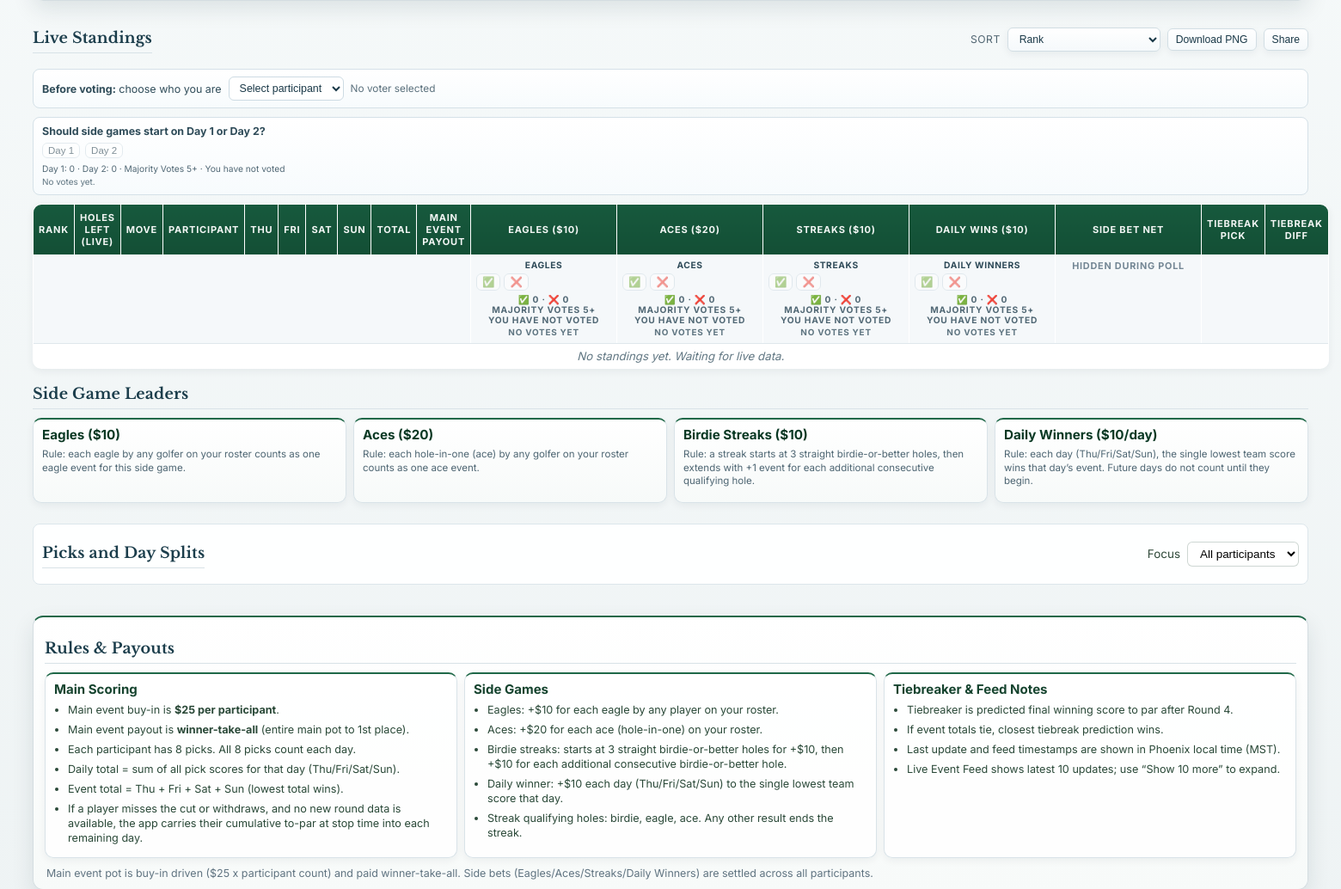
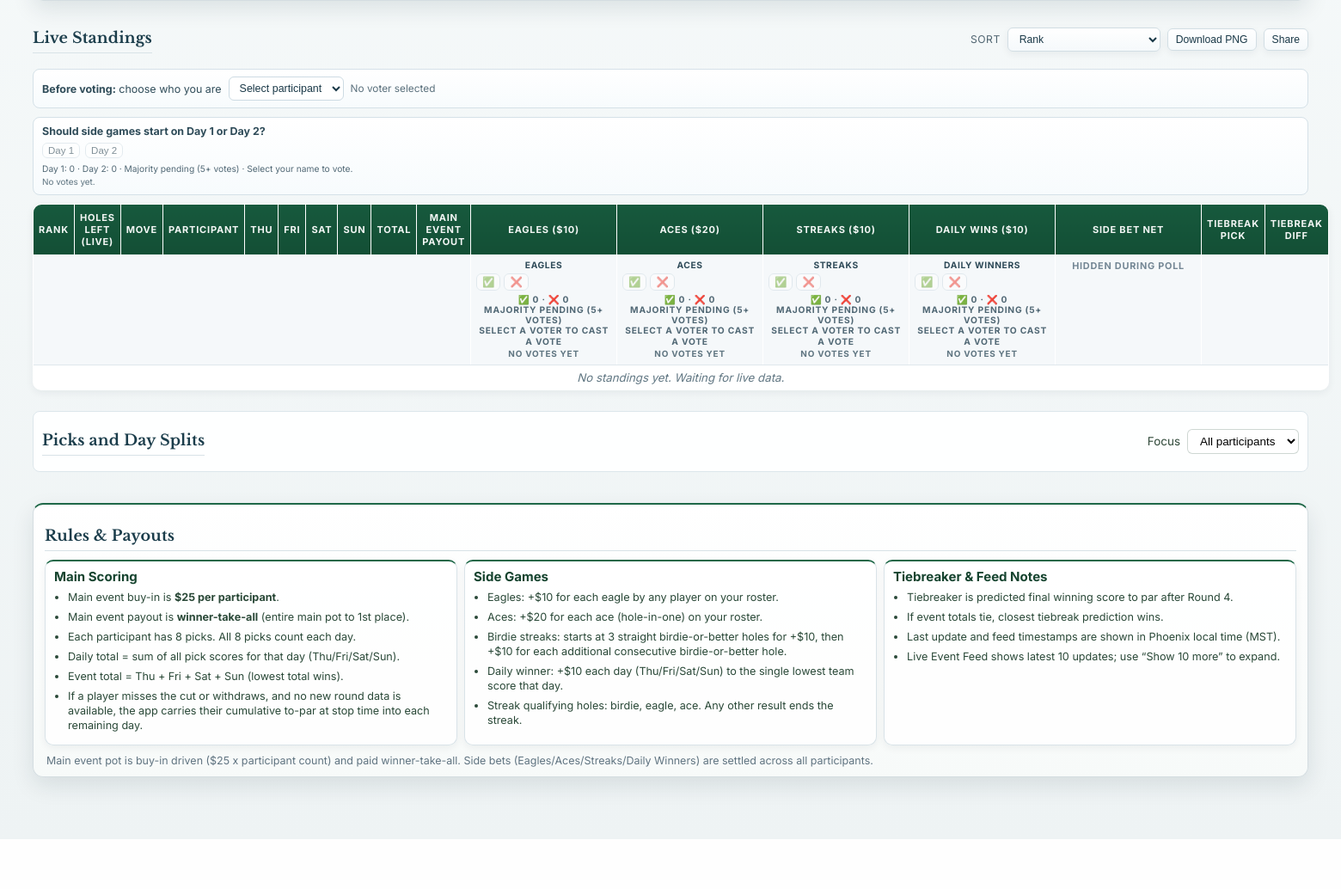
Before and after one commit to Glazed-Auto-Spa/masters-pool-public, a Flask app: page / in a window 1560 px wide. Shown: the part 725-1759 px from the top of the page at 86% size. After the commit the page ends 1701 px from the top, so only its background shows below. Run offline with Flask 3, Linux system fonts and the light colour scheme; data that the repository does not hold is empty; some libraries are stand-ins or nearby versions.

Commit message:
Revert "Show side-game rules while hiding leader names during polling."
This reverts commit 0f8039165a504d342819e16bb80c87899df2c1df.

```diff
--- a/templates/index.html
+++ b/templates/index.html
@@ -155,7 +155,7 @@
             <button type="button" class="poll-vote-btn day" data-game="startDayPolicy" data-vote="day1" disabled>Day 1</button>
             <button type="button" class="poll-vote-btn day" data-game="startDayPolicy" data-vote="day2" disabled>Day 2</button>
           </div>
-          <div id="poll-start-day-meta" class="poll-vote-meta">Majority Votes 5+</div>
+          <div id="poll-start-day-meta" class="poll-vote-meta">Select your name to vote.</div>
           <div id="poll-start-day-voters" class="poll-vote-voters">No votes yet.</div>
         </div>
         <table id="standings">
@@ -228,13 +228,13 @@
         </table>
       </section>
 
-      <section class="sidegames">
+      <section class="sidegames" hidden>
         <h2>Side Game Leaders</h2>
         <div class="sidegames-grid">
           <article class="sidegame-card">
             <h3>Eagles ($10)</h3>
             <p class="sidegame-rule">Rule: each eagle by any golfer on your roster counts as one eagle event for this side game.</p>
-            <ol id="side-eagles" hidden>
+            <ol id="side-eagles">
               {% for row in state.get("sideGameLeaders", {}).get("eagles", [])[:3] %}
               <li>{{ row.name }}</li>
               {% endfor %}
@@ -243,7 +243,7 @@
           <article class="sidegame-card">
             <h3>Aces ($20)</h3>
             <p class="sidegame-rule">Rule: each hole-in-one (ace) by any golfer on your roster counts as one ace event.</p>
-            <ol id="side-aces" hidden>
+            <ol id="side-aces">
               {% for row in state.get("sideGameLeaders", {}).get("aces", [])[:3] %}
               <li>{{ row.name }}</li>
               {% endfor %}
@@ -252,7 +252,7 @@
           <article class="sidegame-card">
             <h3>Birdie Streaks ($10)</h3>
             <p class="sidegame-rule">Rule: a streak starts at 3 straight birdie-or-better holes, then extends with +1 event for each additional consecutive qualifying hole.</p>
-            <ol id="side-streaks" hidden>
+            <ol id="side-streaks">
               {% for row in state.get("sideGameLeaders", {}).get("streaks", [])[:3] %}
               <li>{{ row.name }}</li>
               {% endfor %}
@@ -261,7 +261,7 @@
           <article class="sidegame-card">
             <h3>Daily Winners ($10/day)</h3>
             <p class="sidegame-rule">Rule: each day (Thu/Fri/Sat/Sun), the single lowest team score wins that day’s event. Future days do not count until they begin.</p>
-            <ol id="side-daily-winners" hidden>
+            <ol id="side-daily-winners">
               {% for row in state.get("sideGameLeaders", {}).get("dailyWinners", [])[:3] %}
               <li>{{ row.name }}</li>
               {% endfor %}
@@ -962,10 +962,12 @@
           const votedText = voters.length
             ? voters.map((item) => `${item.name} ${item.vote === "keep" ? "✅" : "❌"}`).join(", ")
             : "No votes yet";
-          const majorityText = "Majority Votes 5+";
+          const majorityText = summary.decidedOption
+            ? `Majority: ${summary.decidedOption === "keep" ? "KEEP ✅" : "REMOVE ❌"}`
+            : `Majority pending (${summary.threshold || 5}+ votes)`;
           const selfVoteText = voterRecord
             ? `Your vote: ${voterRecord.vote === "keep" ? "KEEP ✅" : "REMOVE ❌"}`
-            : "You have not voted";
+            : (selectedVoter ? "You have not voted" : "Select a voter to cast a vote");
 
           cell.innerHTML = `
             <div class="poll-vote-title">${label}</div>
@@ -996,10 +998,12 @@
         const startDayMeta = document.getElementById("poll-start-day-meta");
         const startDayVotersEl = document.getElementById("poll-start-day-voters");
         if (startDayMeta) {
-          const majorityText = "Majority Votes 5+";
+          const majorityText = startDaySummary.decidedOption
+            ? `Majority: ${startDaySummary.decidedOption === "day1" ? "Day 1" : "Day 2"}`
+            : `Majority pending (${startDaySummary.threshold || 5}+ votes)`;
           const selfText = startDayRecord
             ? `Your vote: ${startDayRecord.vote === "day1" ? "Day 1" : "Day 2"}`
-            : "You have not voted";
+            : (selectedVoter ? "You have not voted" : "Select your name to vote.");
           startDayMeta.textContent = `Day 1: ${startDaySummary.day1Count || 0} · Day 2: ${startDaySummary.day2Count || 0} · ${majorityText} · ${selfText}`;
         }
         if (startDayVotersEl) {
```
